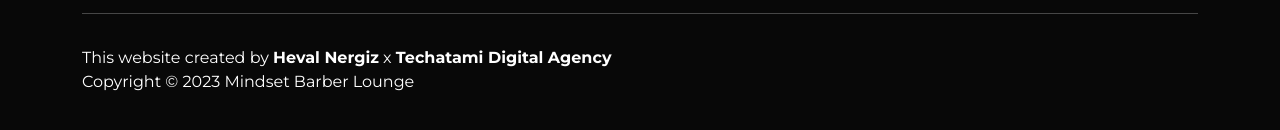
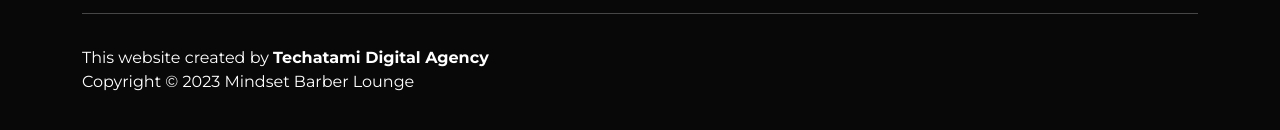
Before and after one commit to HevalNergiz/mindset-barber, a plain HTML site: page about-us.html in a window 1280 px wide. Shown: the part 1998-2128 px from the top of the page. Drawn offline with Linux system fonts and the light colour scheme; a script that the page names is missing.

Commit message:
signature deleted and scroll to top line deleted

```diff
--- a/about-us.html
+++ b/about-us.html
@@ -216,7 +216,7 @@
             <hr>
             <div class="d-flex justify-content-between align-items-center pt-3">
                 <div>
-                    <p class="mb-0">This website created by&nbsp;<a class="text-decoration-none text-white fw-bold" href="https://www.hevalnergiz.com">Heval Nergiz</a>&nbsp;x&nbsp;<a class="text-decoration-none text-white fw-bold" href="https://techatami.com/" target="_blank">Techatami Digital Agency</a>&nbsp;</p>
+                    <p class="mb-0">This website created by&nbsp;<a class="text-decoration-none text-white fw-bold" href="https://techatami.com/" target="_blank">Techatami Digital Agency</a>&nbsp;</p>
                     <p class="mb-0">Copyright © 2023 Mindset Barber Lounge</p>
                 </div>
                 <ul class="list-inline mb-0">
```
Also changed, not shown: contact-us.html (+1 -1 lines), index.html (+1 -2 lines), services.html (+1 -1 lines).
